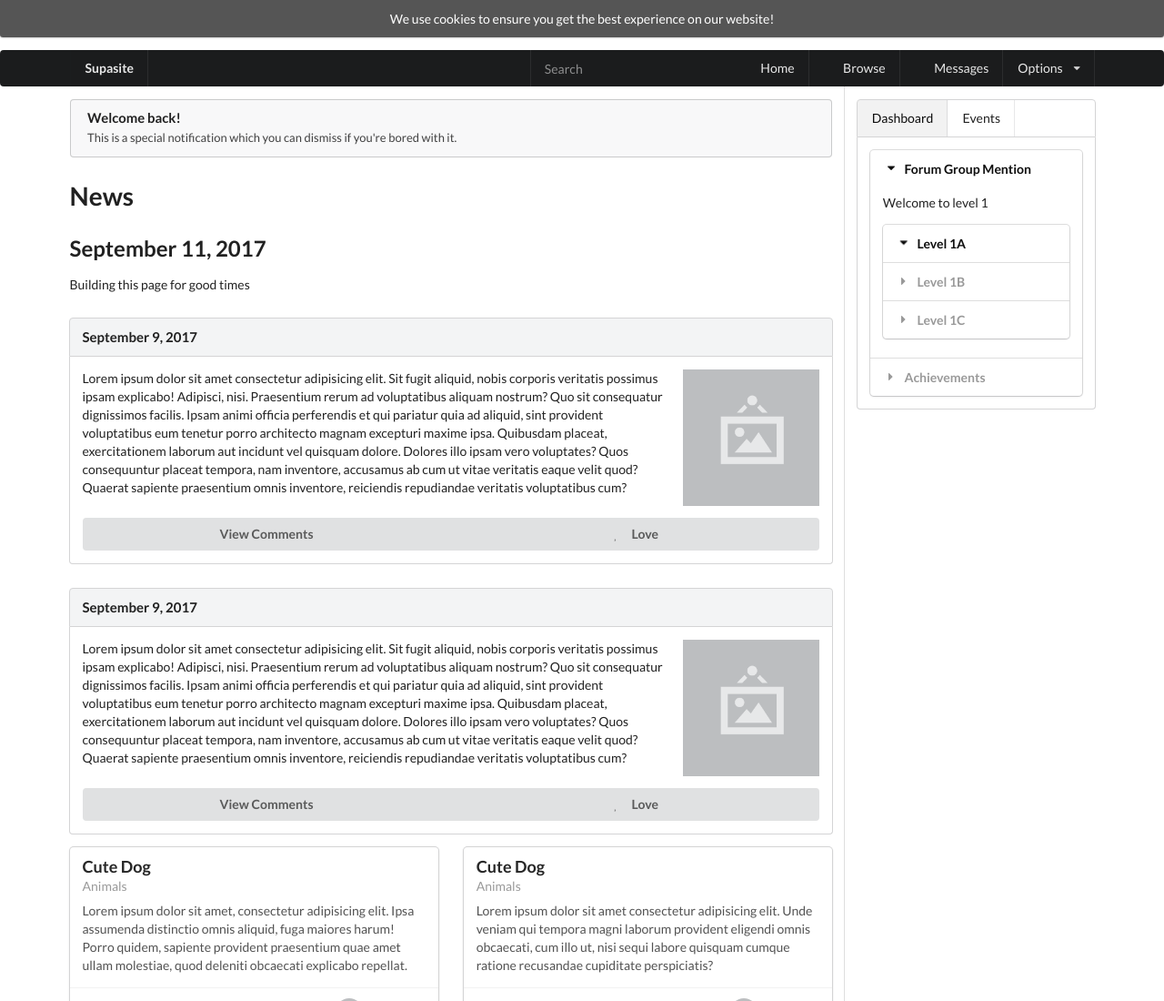
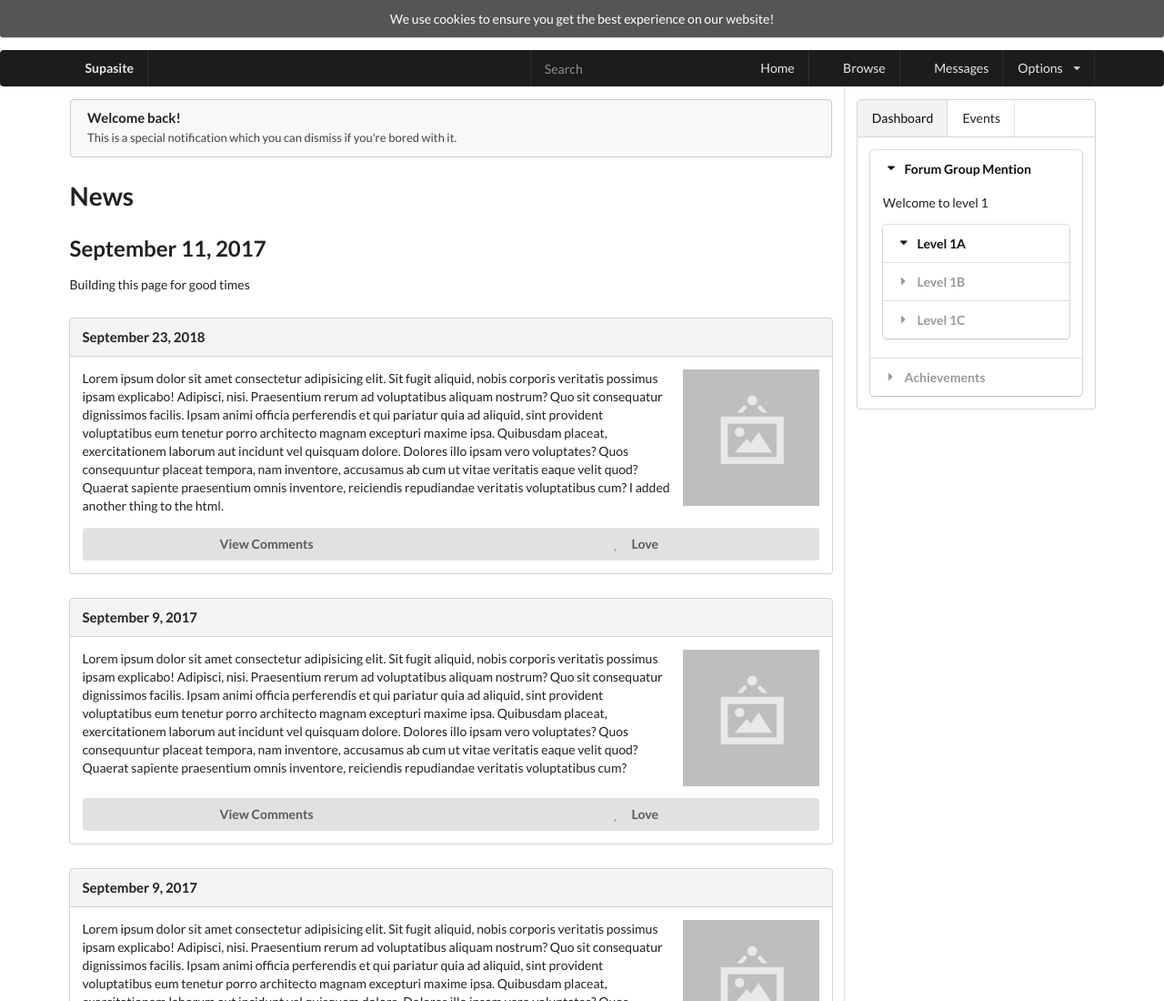
Before and after one commit to virtual/semantic-ui-demo, a website: page index.html in a window 1280 px wide. Shown: the top 1100 px of the page at 91% size. Drawn offline with nearby package versions, Linux system fonts and the light colour scheme; a web font is replaced by a local one.

Commit message:
Add another entry for today, the 23rd of 2018

```diff
--- a/index.html
+++ b/index.html
@@ -77,6 +77,26 @@
 
 
 
+
+        <h4 class="ui top attached block header">
+          September 23, 2018
+        </h4>
+
+        <div class="ui bottom attached segment">
+          <img class="ui small right floated image transition visible" data-src="assets/images/wireframe/square-image.png" src="assets/images/wireframe/square-image.png">
+          <p> Lorem ipsum dolor sit amet consectetur adipisicing elit. Sit fugit aliquid, nobis corporis veritatis possimus ipsam
+            explicabo! Adipisci, nisi. Praesentium rerum ad voluptatibus aliquam nostrum? Quo sit consequatur dignissimos
+            facilis. Ipsam animi officia perferendis et qui pariatur quia ad aliquid, sint provident voluptatibus eum tenetur
+            porro architecto magnam excepturi maxime ipsa. Quibusdam placeat, exercitationem laborum aut incidunt vel quisquam
+            dolore. Dolores illo ipsam vero voluptates? Quos consequuntur placeat tempora, nam inventore, accusamus ab cum
+            ut vitae veritatis eaque velit quod? Quaerat sapiente praesentium omnis inventore, reiciendis repudiandae veritatis
+            voluptatibus cum? I added another thing to the html.</p>
+          <div class="two ui buttons">
+            <button class="ui button">View Comments</button>
+            <button class="ui button"><i class="heart icon"></i>  Love</button>
+
+          </div>
+        </div>
 
         <h4 class="ui top attached block header">
           September 9, 2017
```
